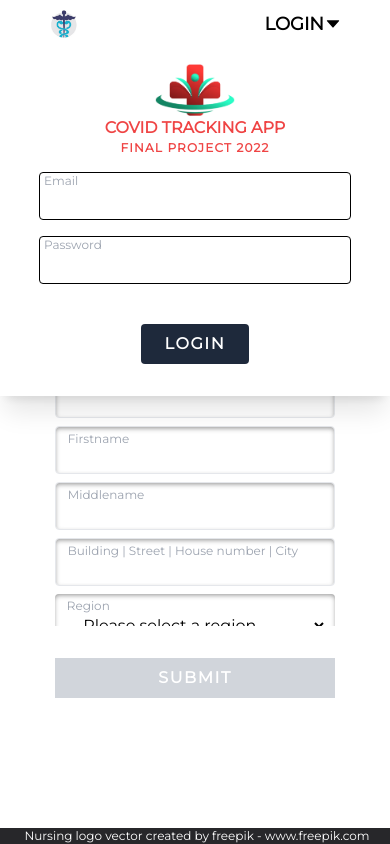
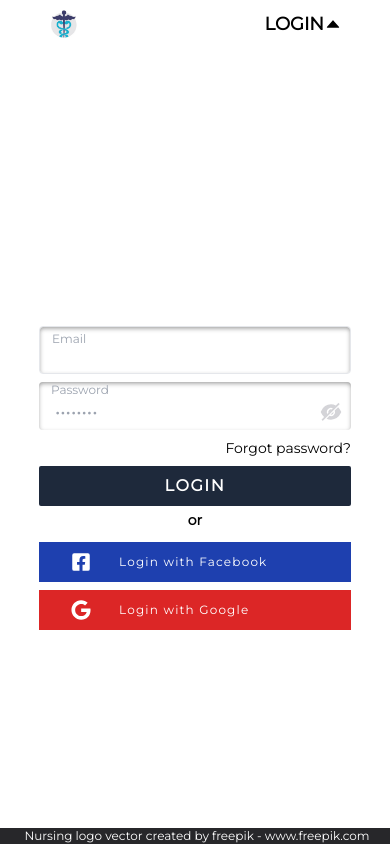
Before and after one commit to fpvt-projects/covid-track-app, a React (Create React App) app: page /covid-tracker-sign_up in a window 390 px wide. Both pictures are taken after a click on the element "LOGIN". Built offline with nearby package versions, Linux system fonts and the light colour scheme.

Commit message:
Redesigned login form, fix loginform mobile view

```diff
--- a/src/components/LoginForm.js
+++ b/src/components/LoginForm.js
@@ -1,6 +1,9 @@
 import React, { useState, useEffect } from "react";
 import { useNavigate } from "react-router-dom";
-import HealthLogo from "../assets/HealthLogo.png";
+import InputText from "../components/Input/InputText";
+import InputPassword from "../components/Input/InputPassword";
+import { FaFacebookSquare } from "react-icons/fa";
+import { FaGoogle } from "react-icons/fa";
 import axios from "axios";
 
 function LoginForm() {
@@ -13,11 +16,13 @@ function LoginForm() {
   const handleInputEmail = (e) => setEmail(e.target.value);
   const handleInputPassword = (e) => setPassword(e.target.value);
 
+  const featureLock = () => alert(`Feature not yet implemented.`);
+
   const handleLogin = () => {
     if (email === "") {
-      setError("Please input a valid email.");
+      alert(`Please input a valid email.`);
     } else if (password === "") {
-      setError("Please input a valid password.");
+      alert("Please input a valid password.");
     } else {
       axios
         .post(`/auth`, { auth: { email: email, password: password } })
@@ -27,7 +32,7 @@ function LoginForm() {
         })
         .catch((error) => {
           if (error.response.request.status === 404) {
-            setError("Email or password does not match!");
+            alert(`Invalid email or password!`);
           }
         });
     }
@@ -49,7 +54,7 @@ function LoginForm() {
     <div
       className={`w-full h-full bg-white shadow-xl flex flex-col justify-center items-center`}
     >
-      <div
+      {/* <div
         className={`w-full my-4 flex px-4 flex-col items-center justify-center`}
       >
         <img
@@ -68,53 +73,60 @@ function LoginForm() {
             FINAL PROJECT 2022
           </h1>
         </div>
-      </div>
-
-      <div
-        className={`w-4/5 h-12 border ${
-          error === "Please input a valid email."
-            ? "border-red-500"
-            : "border-black"
-        } rounded`}
-      >
-        <h1 className={`text-xs select-none text-gray-400 ml-1`}>Email</h1>
-        <input // Email
-          className={`pl-2 outline-none w-full`}
-          type="text"
-          value={email}
-          onChange={handleInputEmail}
-        />
-      </div>
-      <div
-        className={`w-4/5 h-12 border mt-4 ${
-          error === "Please input a valid password."
-            ? "border-red-500"
-            : "border-black"
-        } rounded`}
-      >
-        <h1 className={`text-xs select-none text-gray-400 ml-1`}>Password</h1>
-        <input // password
-          className={` pl-2 outline-none w-4/5`}
-          type="password"
+      </div> */}
+      <div className={`w-4/5 mt-4`}>
+        <InputText label="Email" value={email} onChange={handleInputEmail} />
+        <InputPassword
+          label="Password"
           value={password}
           onChange={handleInputPassword}
         />
-      </div>
-
         <h1
-        className={"text-red-600 text-center font-semibold my-4 animate-bounce"}
+          className={`text-right text-sm hover:text-blue-800 cursor-pointer `}
+          onClick={featureLock}
         >
-        {error}
+          Forgot password?
         </h1>
-
         <button
           className={
-          "tracking-widest bg-slate-800 hover:bg-slate-600 px-6 py-2 rounded mt-2 font-bold text-white cursoir-pointer mb-8"
+            "w-full tracking-widest bg-slate-800 hover:bg-slate-600 px-6 py-2 rounded-sm mt-2 font-bold text-white cursoir-pointer"
           }
           onClick={handleLogin}
         >
           LOGIN
         </button>
+
+        <div className={`w-4/5 text-center mx-auto`}>
+          <h1 className={`font-semibold text-sm py-1`}>or</h1>
+        </div>
+
+        <div
+          className={`w-full mt-2 cursor-pointer flex items-center  text-white bg-blue-800 py-2 px-1 hover:bg-blue-900`}
+          onClick={featureLock}
+        >
+          <div className={`text-xl w-1/4  flex justify-center `}>
+            <FaFacebookSquare />
+          </div>
+          <div
+            className={`w-2/3 flex justify-start text-xs tracking-widest py-1`}
+          >
+            Login with Facebook
+          </div>
+        </div>
+        <div
+          className={`w-full mt-2 cursor-pointer flex items-center text-white bg-red-600 py-2 px-1 hover:bg-red-700`}
+          onClick={featureLock}
+        >
+          <div className={`text-xl w-1/4 flex justify-center`}>
+            <FaGoogle />
+          </div>
+          <div
+            className={`w-2/3 flex justify-start text-xs tracking-widest py-1`}
+          >
+            Login with Google
+          </div>
+        </div>
+      </div>
     </div>
   );
 }
--- a/src/routes/Register.js
+++ b/src/routes/Register.js
@@ -6,6 +6,7 @@ import HealthLogo from "../assets/HealthLogo.png";
 import Logo from "../assets/re-design assets/Logo.jpg";
 import background from "../assets/re-design assets/background.jpg";
 import { AiFillCaretDown } from "react-icons/ai";
+import { AiFillCaretUp } from "react-icons/ai";
 
 function Register() {
   const [toggleSignIn, setToggleSignIn] = useState(false);
@@ -45,7 +46,7 @@ function Register() {
             onClick={showLoginForm}
           >
             <p className={`text-lg font-semibold ml-1 flex items-center`}>
-              LOGIN <AiFillCaretDown />
+              LOGIN {toggleSignIn ? <AiFillCaretUp /> : <AiFillCaretDown />}
             </p>
           </h1>
         </div>
@@ -53,9 +54,9 @@ function Register() {
 
       <div className={`relative`}>
         <div
-          className={`absolute ${
+          className={`fixed tablet:absolute ${
             toggleSignIn ? "flex" : "hidden"
-          } w-full h-100 top-0 m-0 right-0 bg-red-300 tablet:w-80 tablet:right-4`}
+          } w-full h-full tablet:h-96  tablet:top-0 m-0 right-0 bg-red-300 tablet:w-80 tablet:right-4`}
         >
           <LoginForm />
         </div>
@@ -79,7 +80,7 @@ function Register() {
         <a
           target="_blank"
           rel="noreferrer"
-          className={"text-center text-white text-xs ml-1"}
+          className={"text-center text-white text-xs ml-1 whitespace-nowrap"}
           href="https://www.freepik.com/vectors/nursing-logo"
         >
           Nursing logo vector created by freepik - www.freepik.com
```
Lines whose indentation alone changed are shown as unchanged.
